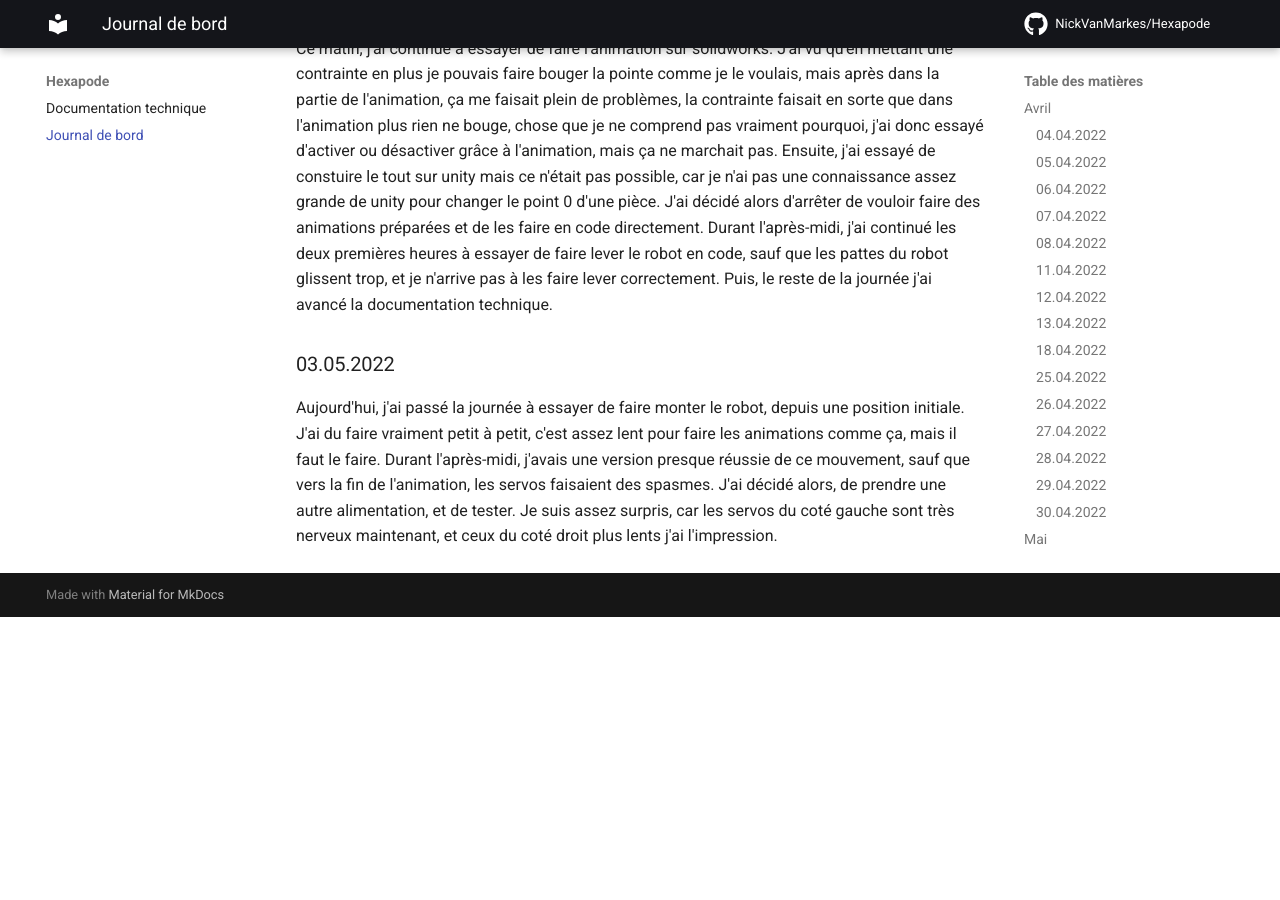
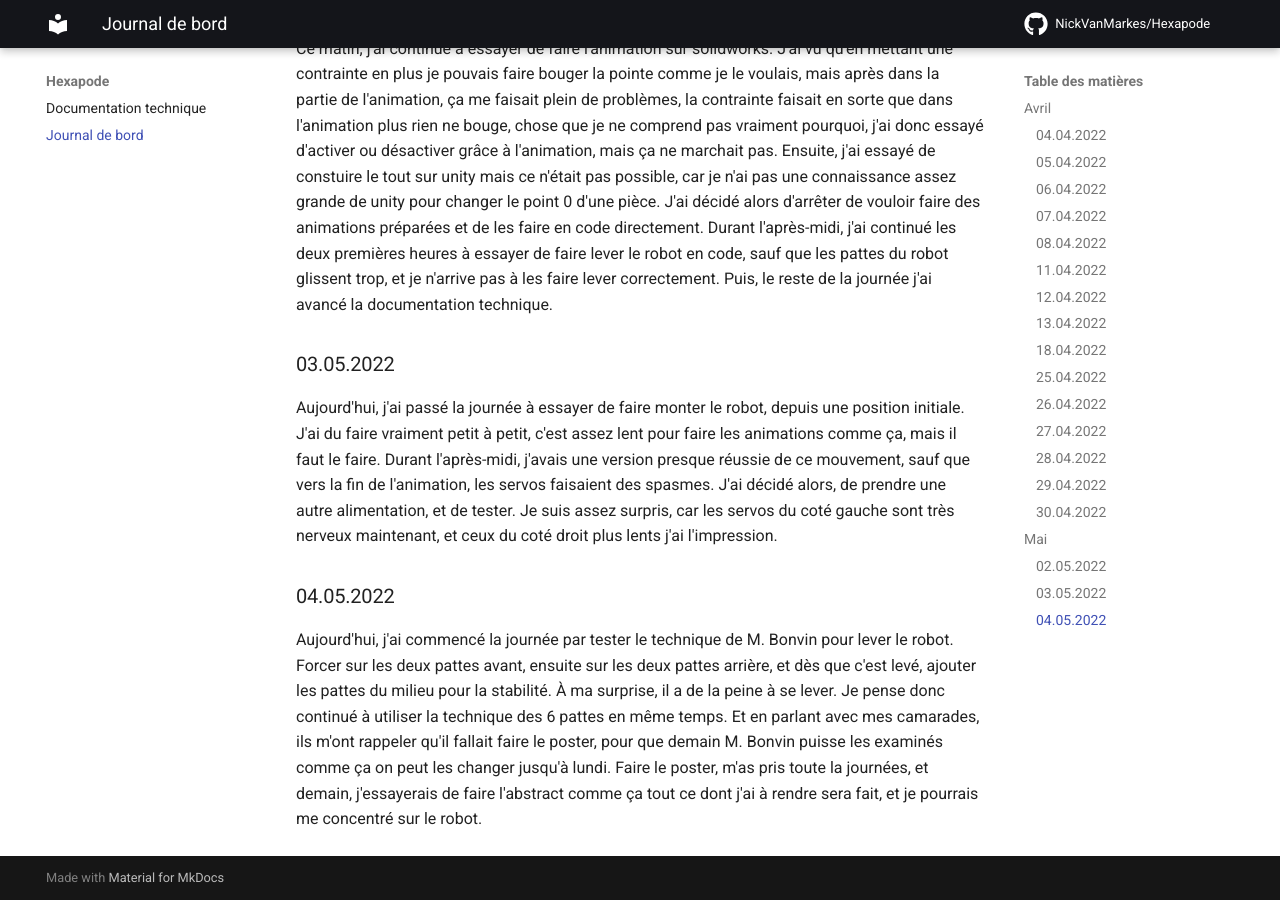
Before and after one commit to NickVanMarkes/Hexapode, an MkDocs documentation site: the page built from docs/JDB.md, in a window 1280 px wide and 900 px high, scrolled down 6324 px. Built offline with MkDocs 1.6.1 and Material for MkDocs 9.7.7, drawn with Linux system fonts in a browser that asks for light colours; comment, search, counter and statistics services are not loaded; before the commit the page ends 6941 px from its top, so only the background shows below that.

Commit message:
Docs: Update logbook

```diff
--- a/docs/JDB.md
+++ b/docs/JDB.md
@@ -86,3 +86,7 @@
 ### 03.05.2022
 
 Aujourd'hui, j'ai passé la journée à essayer de faire monter le robot, depuis une position initiale. J'ai du faire vraiment petit à petit, c'est assez lent pour faire les animations comme ça, mais il faut le faire. Durant l'après-midi, j'avais une version presque réussie de ce mouvement, sauf que vers la fin de l'animation, les servos faisaient des spasmes. J'ai décidé alors, de prendre une autre alimentation, et de tester. Je suis assez surpris, car les servos du coté gauche sont très nerveux maintenant, et ceux du coté droit plus lents j'ai l'impression.
+
+### 04.05.2022
+
+Aujourd'hui, j'ai commencé la journée par tester le technique de M. Bonvin pour lever le robot. Forcer sur les deux pattes avant, ensuite sur les deux pattes arrière, et dès que c'est levé, ajouter les pattes du milieu pour la stabilité. À ma surprise, il a de la peine à se lever. Je pense donc continué à utiliser la technique des 6 pattes en même temps. Et en parlant avec mes camarades, ils m'ont rappeler qu'il fallait faire le poster, pour que demain M. Bonvin puisse les examinés comme ça on peut les changer jusqu'à lundi. Faire le poster, m'as pris toute la journées, et demain, j'essayerais de faire l'abstract comme ça tout ce dont j'ai à rendre sera fait, et je pourrais me concentré sur le robot.
```
